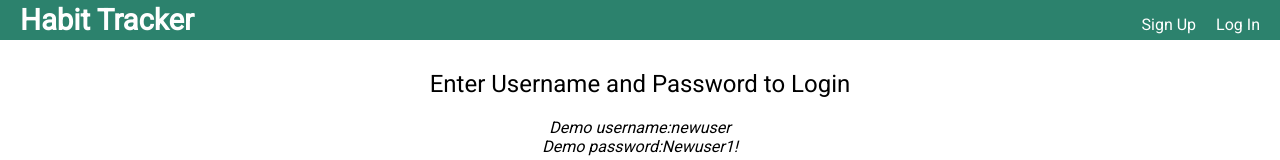
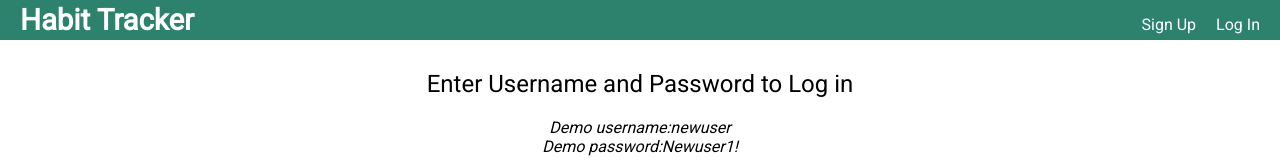
Before and after one commit to nrrao/habitTracker-client, a React (Create React App) app: page /login in a window 1280 px wide. Shown: the top 160 px of the page. Built offline with nearby package versions, Linux system fonts and the light colour scheme.

Commit message:
review changes made

```diff
--- a/src/components/Login/LoginForm.js
+++ b/src/components/Login/LoginForm.js
@@ -44,7 +44,7 @@ handleSubmitJwtAuth = (ev) =>{
           {error && <p className='red'>{error}</p>}
         </div>
 
-        <h2>Enter Username and Password to Login</h2>
+        <h2>Enter Username and Password to Log in</h2>
         <p className="demo">Demo username:newuser</p>
         <p className="demo">Demo password:Newuser1!</p>
         <ul className="wrapper">
```
